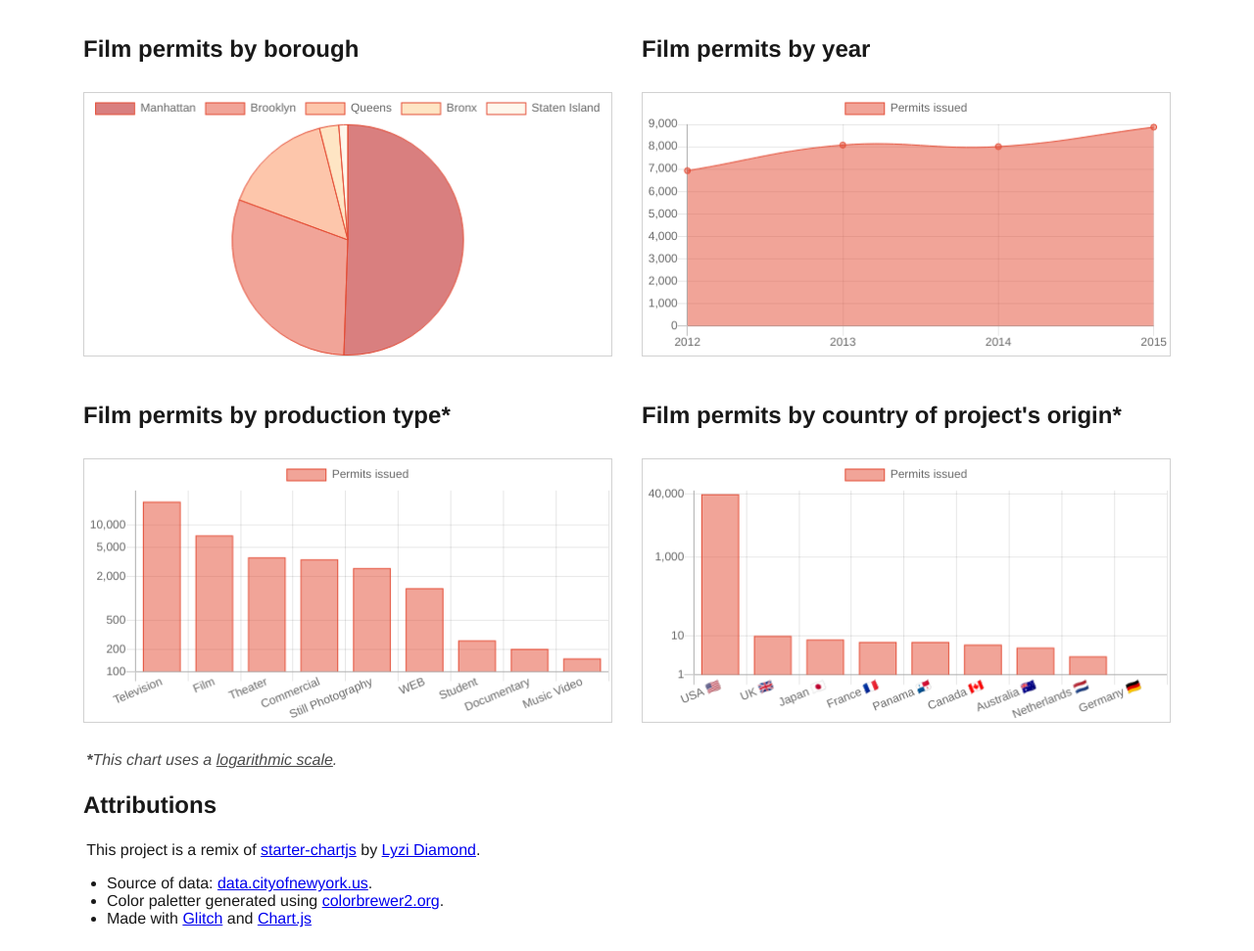
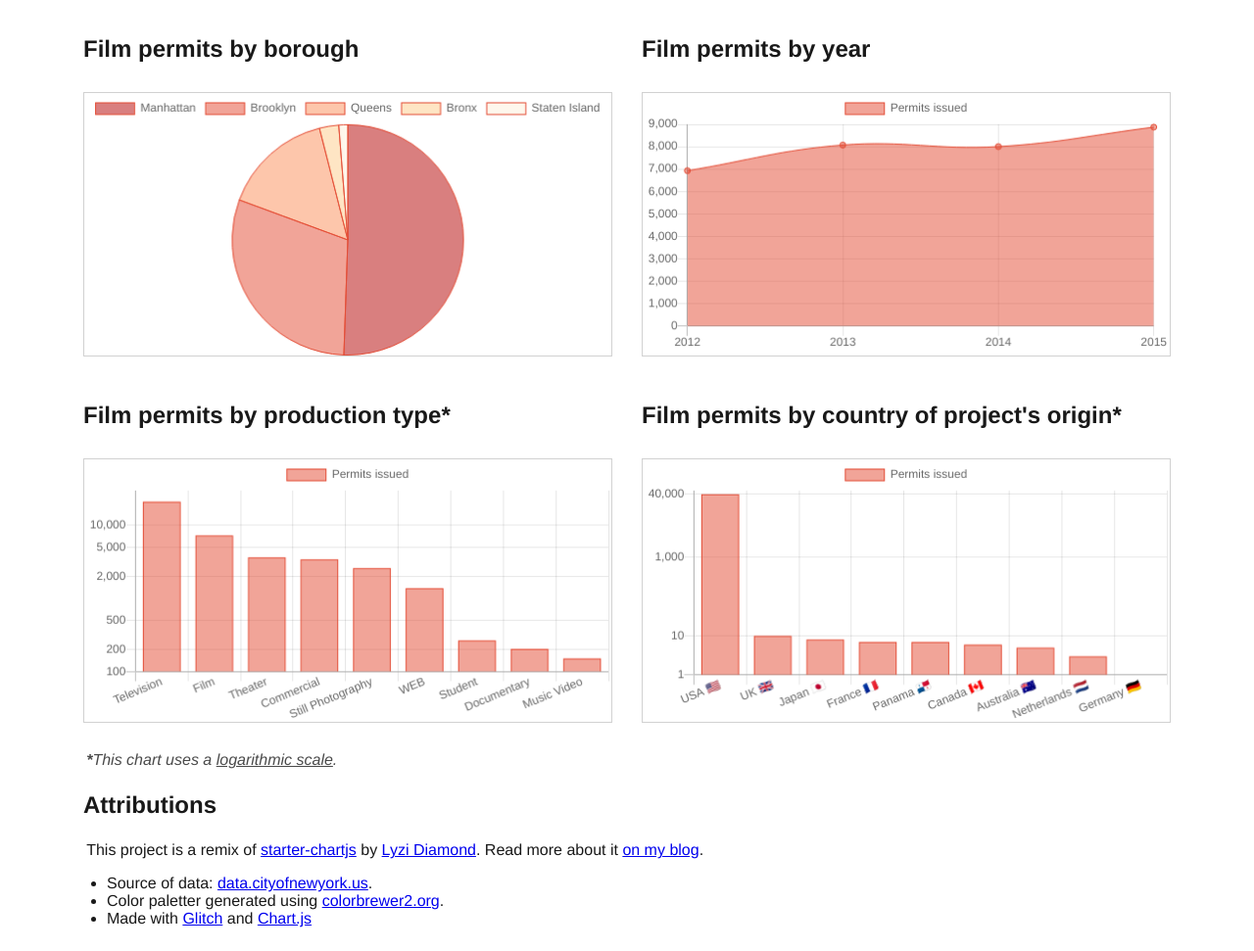
Before and after one commit to fourtonfish/nyc-film-permits, a plain HTML site: page index.html in a window 1280 px wide. Shown: the part 78-1049 px from the top of the page at 98% size. Drawn offline with nearby package versions, Linux system fonts and the light colour scheme.

Commit message:
Added link to blog post about the project. Added link to colorbrewer2.org to README.

```diff
--- a/index.html
+++ b/index.html
@@ -110,7 +110,7 @@
             Attributions
           </h2>
           <p>
-            This project is a remix of <a href="https://glitch.com/edit/#!/starter-chartjs">starter-chartjs</a> by <a href="https://glitch.com/@lyzidiamond">Lyzi Diamond</a>.
+            This project is a remix of <a href="https://glitch.com/edit/#!/starter-chartjs">starter-chartjs</a> by <a href="https://glitch.com/@lyzidiamond">Lyzi Diamond</a>. Read more about it <a href="https://fourtonfish.com/blog/nyc-film-permits-glitch-challenge-chartjs/">on my blog</a>.
           </p>
           <ul class="pl-4">
             <li>Source of data: <a href="https://data.cityofnewyork.us/City-Government/Film-Permits/tg4x-b46p/">data.cityofnewyork.us</a>.</li>
```
Also changed, not shown: 1 other file.
